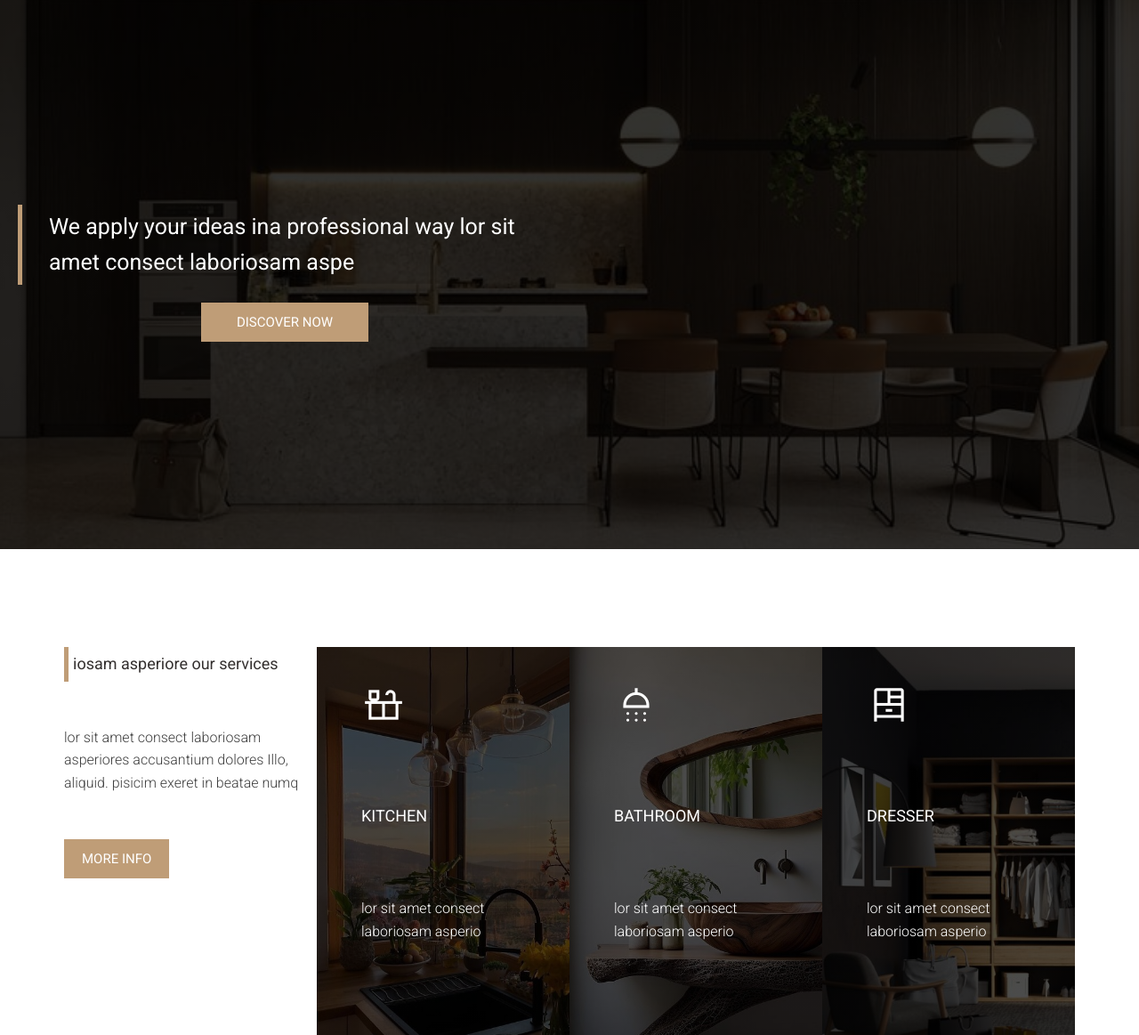
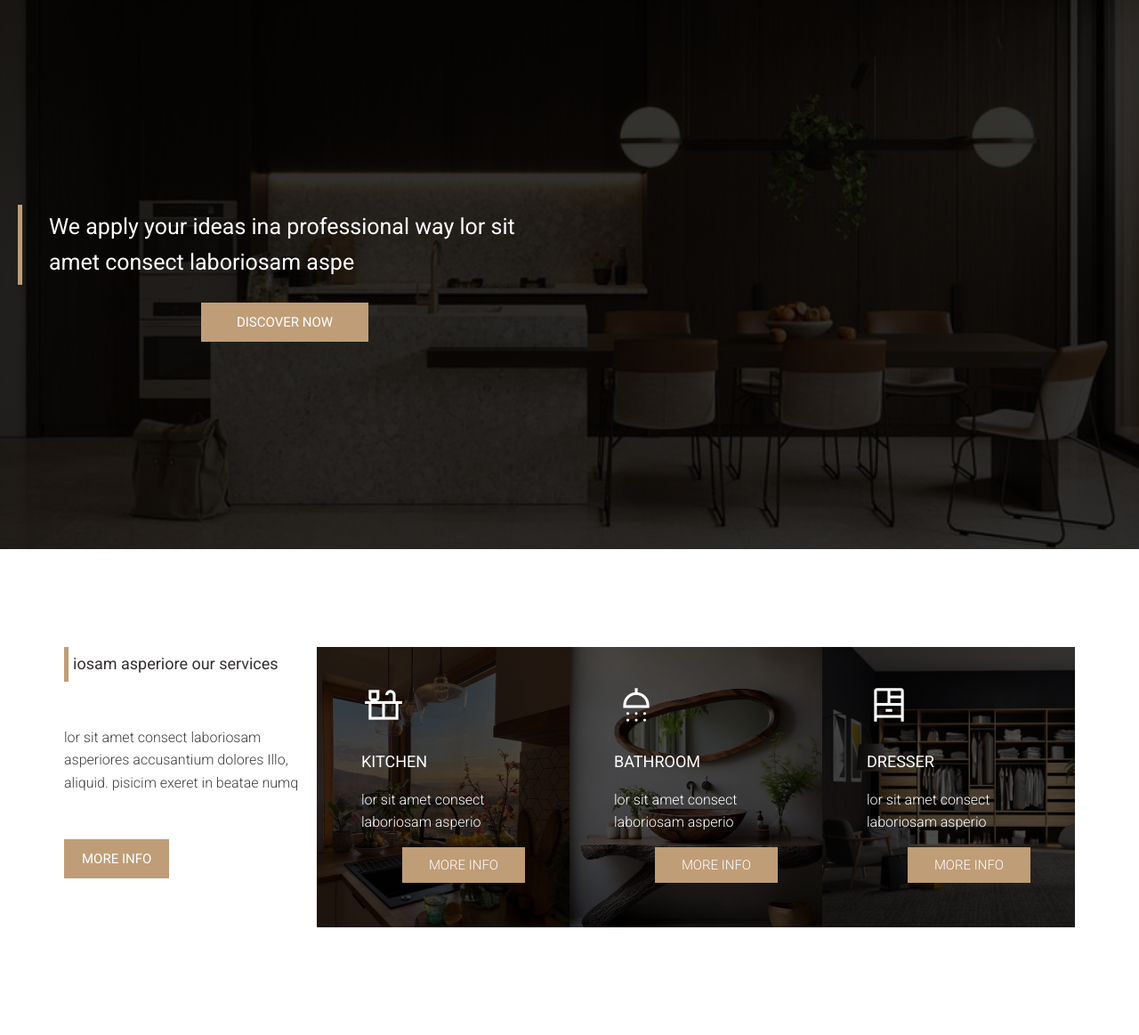
Before and after one commit to Abdu-alyousef/home-design, a website: page index.html in a window 1280 px wide. Shown: the part 63-1226 px from the top of the page at 89% size. Drawn offline with nearby package versions, Linux system fonts and the light colour scheme.

Commit message:
fixed some bugs

```diff
--- a/sass/_cards.scss
+++ b/sass/_cards.scss
@@ -91,7 +91,7 @@
 .card-1,
 .card-2,
 .card-3 {
-    height: 70vh;
+    // height: 73vh;
     background-size: cover;
 }
 
```
Also changed, not shown: css/style.css.
